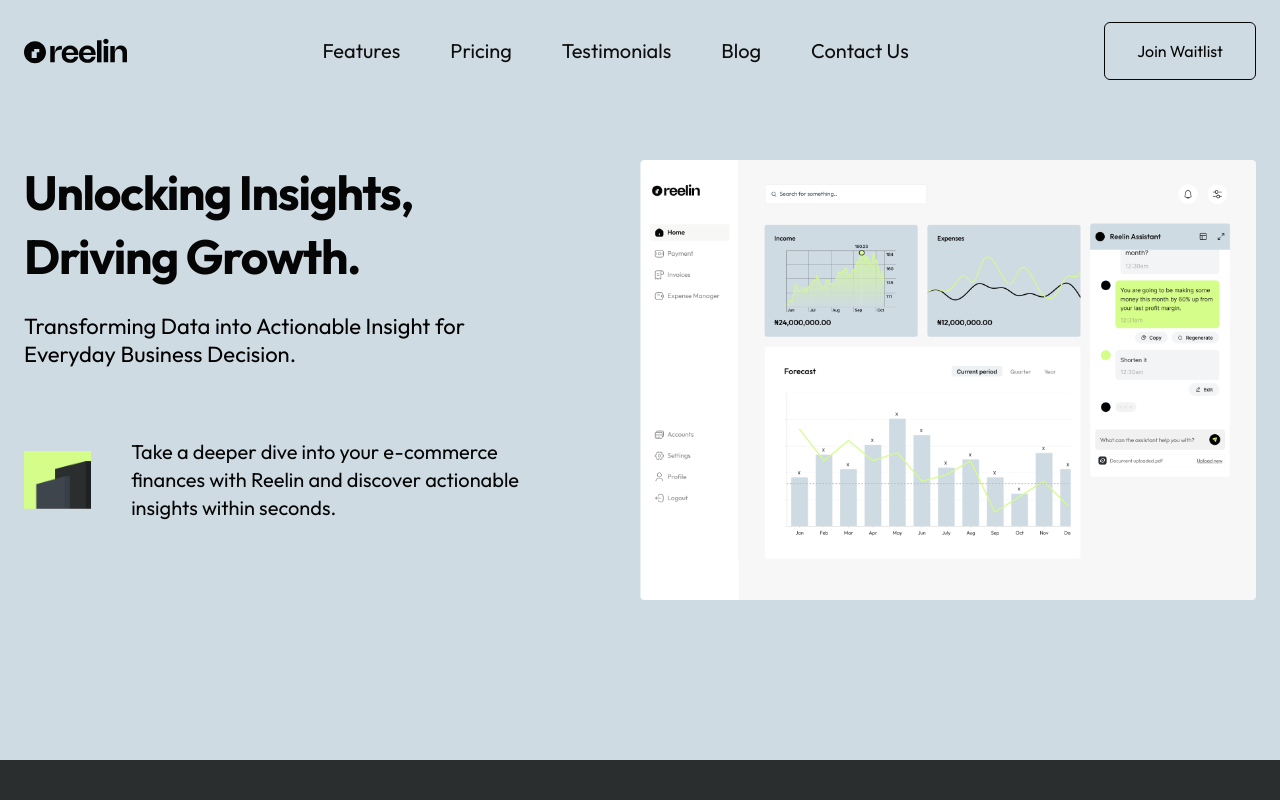
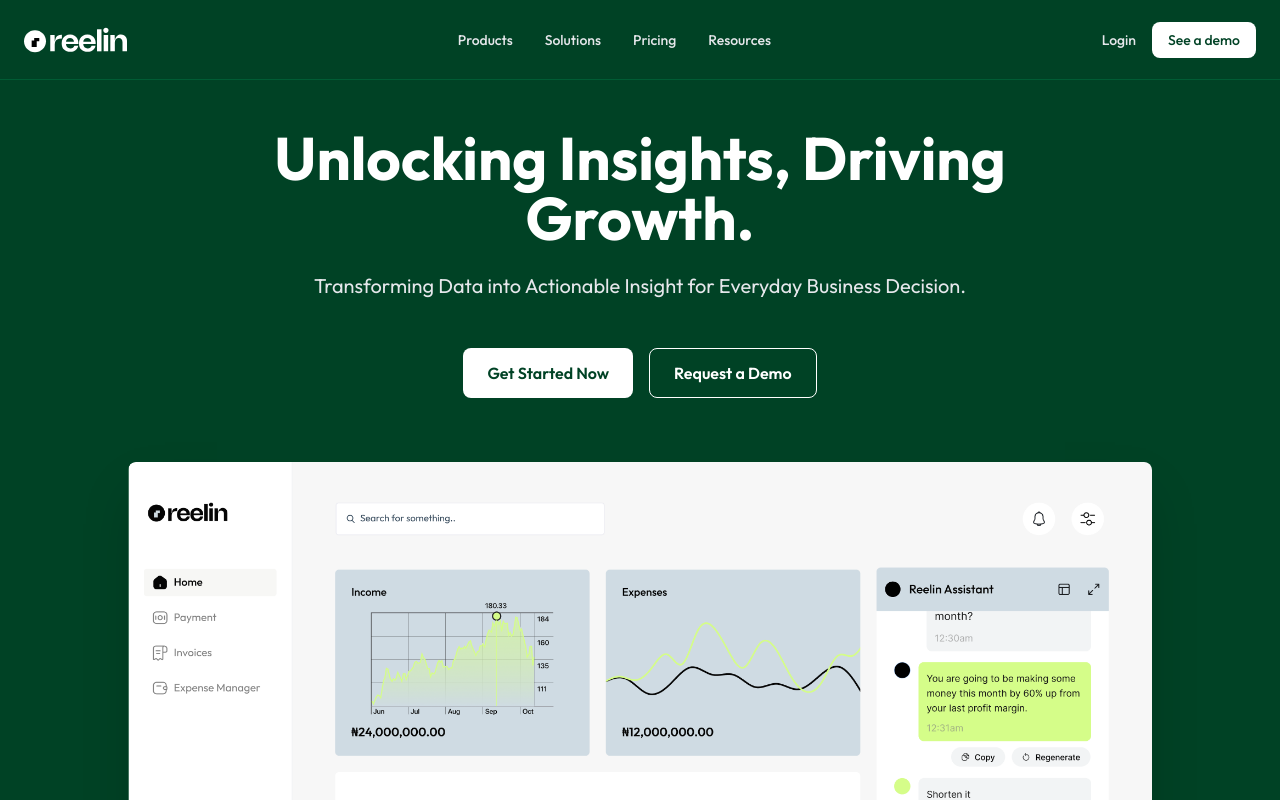
Before and after one commit to adugamayuba/reelin, a Next.js app: page / in a window 1280 px wide. Shown: the top 800 px of the page. Built offline with nearby package versions, Linux system fonts and the light colour scheme.

Commit message:
Hero updated

```diff
--- a/components/LandingPage/Hero.tsx
+++ b/components/LandingPage/Hero.tsx
@@ -1,42 +1,48 @@
 import ContainerLayout from "../../Layouts/ContainerLayout";
+import Image from "next/image";
+import Link from "next/link";
+import home from "../../assets/png/Home.png";
 
-import Image from "next/image";
-
-import Link from "next/link";
-import heroMini from "../../assets/png/hero-mini.png";
-import home from "../../assets/png/Home.png";
 const Hero = () => {
   return (
-    <div className="w-full  pt-40 pb-20 lg:py-40 flow-hide  bg-greyish">
+    <div className="w-full bg-[#004225] text-white relative">
+      {/* Version Badge */}
+      <div className="absolute top-8 left-1/2 -translate-x-1/2">
+        <div className="px-4 py-2 bg-[#005c34] rounded-full text-sm inline-flex items-center gap-2">
+          New Features Available <span className="ml-1">→</span>
+        </div>
+      </div>
+
       <ContainerLayout>
-        <div className="w-full flex-col lg:flex-row flex lg:justify-between">
-          <div className="w-full lg:w-5/12 flex flex-col">
-            <h1 className="text-[#050505] font-bold text-4xl lg:text-[48px] max-w-[565px] lg:leading-[64px] tracking-[-1.28px] ">
+        <div className="w-full flex flex-col items-center text-center pt-32 pb-20">
+          {/* Main Content */}
+          <div className="max-w-3xl mx-auto">
+            <h1 className="text-4xl lg:text-6xl font-bold leading-tight mb-6">
               Unlocking Insights, Driving Growth.
             </h1>
-            <p className="mt-6 text-lg lg:text-[22px] ">
-              Transforming Data into Actionable Insight for Everyday Business
-              Decision.
+            <p className="text-lg lg:text-xl text-gray-200 mb-12 max-w-2xl mx-auto">
+              Transforming Data into Actionable Insight for Everyday Business Decision.
             </p>
-            <div className="flex  mt-4 lg:mt-[70px] items-center lg:gap-x-10 gap-3">
-              <div className="w-auto">
-                <Image
-                  src={heroMini}
-                  alt=""
-                  width={heroMini?.width}
-                  height={heroMini?.height}
-                />
-              </div>
-              <div>
-                <p className="text-customBlack text-base lg:text-xl  ">
-                  Take a deeper dive into your e-commerce finances with Reelin
-                  and discover actionable insights within seconds.
-                </p>
-              </div>
+
+            {/* CTA Buttons */}
+            <div className="flex flex-col sm:flex-row gap-4 justify-center mb-16">
+              <button className="px-6 py-3 bg-white text-[#004225] rounded-lg font-semibold hover:bg-gray-100 transition-colors">
+                Get Started Now
+              </button>
+              <button className="px-6 py-3 border border-white rounded-lg font-semibold hover:bg-[#005c34] transition-colors">
+                Request a Demo
+              </button>
             </div>
           </div>
-          <div className="w-full lg:w-6/12 mt-10 lg:mt-0">
-            <Image src={home} alt="reelin" />
+
+          {/* Dashboard Preview */}
+          <div className="w-full max-w-5xl mx-auto rounded-lg overflow-hidden shadow-2xl">
+            <Image
+              src={home}
+              alt="Reelin Dashboard"
+              className="w-full h-auto"
+              priority
+            />
           </div>
         </div>
       </ContainerLayout>
--- a/components/Navbar/DesktopNav.jsx
+++ b/components/Navbar/DesktopNav.jsx
@@ -1,6 +1,6 @@
 import {useState} from "react";
 import ContainerLayout from "../../Layouts/ContainerLayout";
-import { BlackLogo } from "../../assets/svg";
+import { WhiteLogo } from "../../assets/svg";
 
 import { useRouter } from "next/router";
 import ReUseModal from "../modal/ReuseAble";
@@ -10,76 +10,62 @@ const Navbar = () => {
   const router = useRouter();
   const [open, setOpen] = useState(false);
   return (
-    <div className="fixed top-0 right-0 left-0 z-high w-full h-[85px]  items-center nav-styl hidden md:flex bg-[#CFDBE3]">
+    <div className="fixed top-0 right-0 left-0 z-high w-full h-20 items-center hidden md:flex bg-[#004225] border-b border-[#005c34]">
       <ContainerLayout>
-        <div className="w-full flex justify-between items-center mt-4">
+        <div className="w-full flex justify-between items-center h-full">
           <div className="w-fit">
-            <BlackLogo />
+            <WhiteLogo />
           </div>
-          <div className="w-fit space-x-[50px] flex ">
+          <nav className="flex items-center space-x-8">
             <Link
-              href="#why"
-              className="text-[#0e0e0e] text-xl cursor-pointer  font-[400] "
+              href="#products"
+              className="text-gray-200 hover:text-white text-sm font-medium transition-colors"
             >
-              Features
+              Products
+            </Link>
+            <Link
+              href="#solutions"
+              className="text-gray-200 hover:text-white text-sm font-medium transition-colors"
+            >
+              Solutions
             </Link>
             <Link
               href="#pricing"
-              className="text-[#0e0e0e] text-xl cursor-pointer  font-[400] "
+              className="text-gray-200 hover:text-white text-sm font-medium transition-colors"
             >
               Pricing
             </Link>
             <Link
-              href="#"
-              className="text-[#0e0e0e] text-xl cursor-pointer  font-[400] "
+              href="#resources"
+              className="text-gray-200 hover:text-white text-sm font-medium transition-colors"
             >
-              Testimonials
+              Resources
+            </Link>
+          </nav>
+          <div className="flex items-center space-x-4">
+            <Link
+              href="/login"
+              className="text-gray-200 hover:text-white text-sm font-medium transition-colors"
+            >
+              Login
             </Link>
             <Link
-              href="#contact"
-              className="text-[#0e0e0e] text-xl cursor-pointer  font-[400] "
+              href="/waitlist"
+              className="px-4 py-2 bg-white text-[#004225] rounded-lg text-sm font-medium hover:bg-gray-100 transition-colors"
             >
-              Blog
-            </Link>
-            <Link
-              href="#contact"
-              className="text-[#0e0e0e] text-xl cursor-pointer  font-[400] "
-            >
-              Contact Us
-            </Link>
-          </div>
-          <div className="w-fit flex items-center  space-x-4   ">
-            {/* <Link
-              href={"https://demo.reelin.ai/login"}
-              rel="noopener noreferrer"
-              target="_blank"
-              className="w-auto  px-8 py-4 hover:bg-[#0047A7] bg-[#0e0e0e] cursor-pointer text-white flex items-center justify-center rounded-[6px]"
-            >
-              Login
-            </Link> */}
-            <Link
-              // href={"https://demo.reelin.ai/register"}
-              href={"/waitlist"}
-              className="w-auto  px-8 py-4 border border-customBlack text-customBlack hover:bg-[#0047A7] hover:text-white flex items-center justify-center rounded-[6px] hover:border-none cursor-pointer"
-              // rel="noopener noreferrer"
-              // target="_blank"
-            >
-              Join Waitlist
+              See a demo
             </Link>
           </div>
         </div>
       </ContainerLayout>
       <ReUseModal open={open} setOpen={setOpen}>
         <div className="w-full flex flex-col items-center">
-          <p className="text-customBlack text-lg text-center mb-8">
+          <p className="text-gray-800 text-lg text-center mb-8">
             Be the first to know when we launch
           </p>
           <Link
-            href={"/waitlist"}
-            // href="https://demo.reelin.ai/register"
-            // target="_blank"
-            // rel="noopener noreferrer"
-            className="w-auto  px-8 py-4 border border-customBlack text-customBlack font-bold flex items-center justify-center rounded-[6px]  hover:bg-[#0047A7] hover:text-white hover:border-none"
+            href="/waitlist"
+            className="px-6 py-3 bg-[#004225] text-white rounded-lg font-medium hover:bg-[#005c34] transition-colors"
           >
             Join Waitlist
           </Link>
--- a/components/Navbar/MobileNav.tsx
+++ b/components/Navbar/MobileNav.tsx
@@ -1,80 +1,77 @@
-import React,{useState} from 'react'
+import React, { useState } from 'react';
+import Link from 'next/link';
+import { FaBars, FaTimes } from "react-icons/fa";
+import { WhiteLogo } from '../../assets/svg';
 
-import Image from 'next/image';
-import Link from 'next/link';
-import {FaBars} from "react-icons/fa"
-import { useRouter } from 'next/router';
-import bars from "../../assets/svg/bars.svg"
-import { BlackLogo } from '../../assets/svg';
-const styles = {
-    active: "",
-    nonactive : ""
-}
-const MobileNav = ({present} : any ) => {
+const MobileNav = () => {
   const [show, setShow] = useState(false);
-    const router = useRouter();
+
   return (
     <div>
-        <div className="w-full bg-[#CFDBE3] pt-4 fixed top-0 nav-index  left-0 right-0 flex flex-col md:hidden overflow-x-hidden">
-          <div className="w-full flex items-center justify-between px-4 h-[65px]">
+      <div className="w-full bg-[#004225] fixed top-0 z-50 left-0 right-0 flex flex-col md:hidden border-b border-[#005c34]">
+        <div className="w-full flex items-center justify-between px-4 h-20">
           <Link href="/">
-              <BlackLogo />
+            <WhiteLogo />
           </Link>
 
-            <div className="w-fit" onClick={() => setShow(!show)}>
-              <FaBars className="text-customBlack text-2xl" />
-            </div>
+          <button
+            onClick={() => setShow(!show)}
+            className="w-10 h-10 flex items-center justify-center text-white hover:bg-[#005c34] rounded-lg transition-colors"
+          >
+            {show ? (
+              <FaTimes className="text-xl" />
+            ) : (
+              <FaBars className="text-xl" />
+            )}
+          </button>
         </div>
 
         {show && (
-            <div className="bg-greyish w-full flex flex-col items-center z-100 transition-all duration-1000 delay-1000 h-[90vh] ">
-              <div className="flex flex-col w-full px-4 mt-8 space-y-4">
-                <div className="w-full py-2 " onClick={() => setShow(false)}>
+          <div className="bg-[#004225] w-full flex flex-col items-start z-50 h-[calc(100vh-5rem)] overflow-y-auto">
+            <div className="flex flex-col w-full px-4 py-6 space-y-6">
               <Link
-                    href="#why"
-                    className="text-[#4f4f4f] text-lg font-[500]"
+                href="#products"
+                className="text-gray-200 hover:text-white text-sm font-medium transition-colors"
+                onClick={() => setShow(false)}
               >
-                    Features
+                Products
               </Link>
-                </div>
-                <div className="w-full py-2 " onClick={() => setShow(false)}>
+              <Link
+                href="#solutions"
+                className="text-gray-200 hover:text-white text-sm font-medium transition-colors"
+                onClick={() => setShow(false)}
+              >
+                Solutions
+              </Link>
               <Link
                 href="#pricing"
-                    className="text-[#4f4f4f] text-lg font-[500]"
+                className="text-gray-200 hover:text-white text-sm font-medium transition-colors"
+                onClick={() => setShow(false)}
               >
                 Pricing
               </Link>
-                </div>
-                <div className="w-full py-2 " onClick={() => setShow(false)}>
               <Link
-                    href="#feature"
-                    className="text-[#4f4f4f] text-lg font-[500]"
+                href="#resources"
+                className="text-gray-200 hover:text-white text-sm font-medium transition-colors"
+                onClick={() => setShow(false)}
               >
-                    Testimonials
+                Resources
               </Link>
-                </div>
-                <div className="w-full py-2 " onClick={() => setShow(false)}>
+
+              <div className="pt-6 border-t border-[#005c34] space-y-6">
                 <Link
-                    href="#feature"
-                    className="text-[#4f4f4f] text-lg font-[500]"
+                  href="/login"
+                  className="block text-gray-200 hover:text-white text-sm font-medium transition-colors"
+                  onClick={() => setShow(false)}
                 >
-                    Blog
+                  Login
                 </Link>
-                </div>
-                <div className="w-full py-2 " onClick={() => setShow(false)}>
-                  <Link
-                    href="#contact"
-                    className="text-[#4f4f4f] text-lg font-[500]"
-                  >
-                    Contact Us
-                  </Link>
-                </div>
-                <div className="w-full flex items-center space-x-4 pt-20 ">
                 <Link
                   href="/waitlist"
-                    className="w-auto  px-8 py-4 border border-customBlack text-customBlack flex items-center justify-center rounded-[6px] "
+                  className="block w-full px-4 py-2 bg-white text-[#004225] rounded-lg text-sm font-medium hover:bg-gray-100 transition-colors text-center"
+                  onClick={() => setShow(false)}
                 >
-                    Join waitlist
+                  See a demo
                 </Link>
               </div>
             </div>
@@ -83,6 +80,6 @@ const MobileNav = ({present} : any ) => {
       </div>
     </div>
   );
-}
+};
 
-export default MobileNav
+export default MobileNav;
```
Lines whose indentation alone changed are shown as unchanged.
